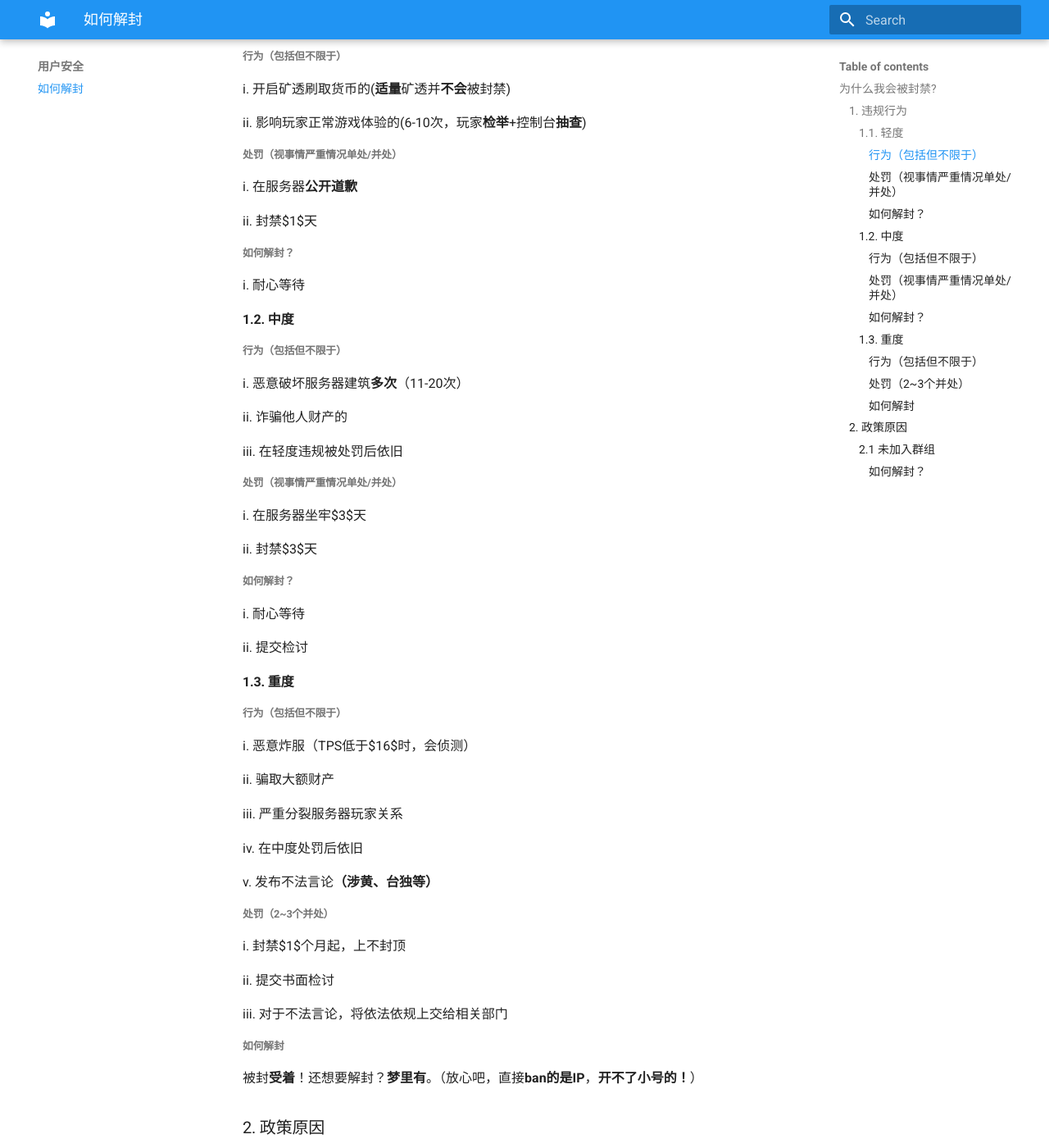
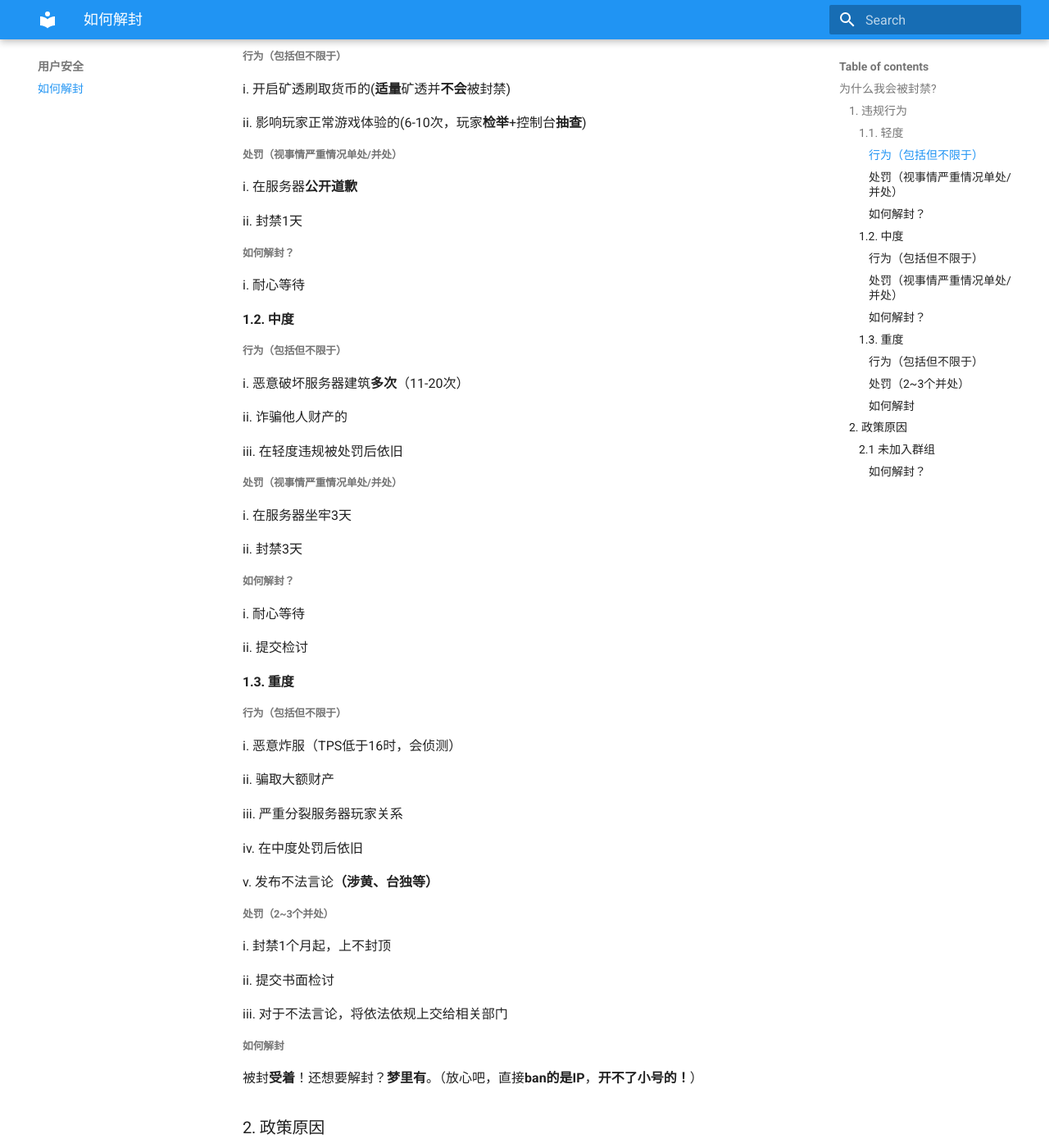
Before and after one commit to js-gdo/fsdocs, an MkDocs documentation site: the page built from docs/user-safety/how-unban.md, in a window 1280 px wide and 1400 px high, scrolled down 307 px. Shown: the whole window at 82% size. Built offline with MkDocs 1.6.1 and Material for MkDocs 9.7.7, drawn with Linux system fonts in a browser that asks for light colours.

Commit message:
修改样式

```diff
--- a/docs/user-safety/how-unban.md
+++ b/docs/user-safety/how-unban.md
@@ -14,7 +14,7 @@ ii. 影响玩家正常游戏体验的(6-10次，玩家**检举**+控制台**抽
 
 i. 在服务器**公开道歉**
 
-ii. 封禁$1$天
+ii. 封禁1天
 
 ##### 如何解封？
 
@@ -32,9 +32,9 @@ iii. 在轻度违规被处罚后依旧
 
 ##### 处罚（视事情严重情况单处/并处）
 
-i. 在服务器坐牢$3$天
+i. 在服务器坐牢3天
 
-ii. 封禁$3$天
+ii. 封禁3天
 
 ##### 如何解封？
 
@@ -46,7 +46,7 @@ ii. 提交检讨
 
 ##### 行为（包括但不限于）
 
-i. 恶意炸服（TPS低于$16$时，会侦测）
+i. 恶意炸服（TPS低于16时，会侦测）
 
 ii. 骗取大额财产
 
@@ -58,7 +58,7 @@ v. 发布不法言论**（涉黄、台独等）**
 
 ##### 处罚（2~3个并处）
 
-i. 封禁$1$个月起，上不封顶
+i. 封禁1个月起，上不封顶
 
 ii. 提交书面检讨
 
```
